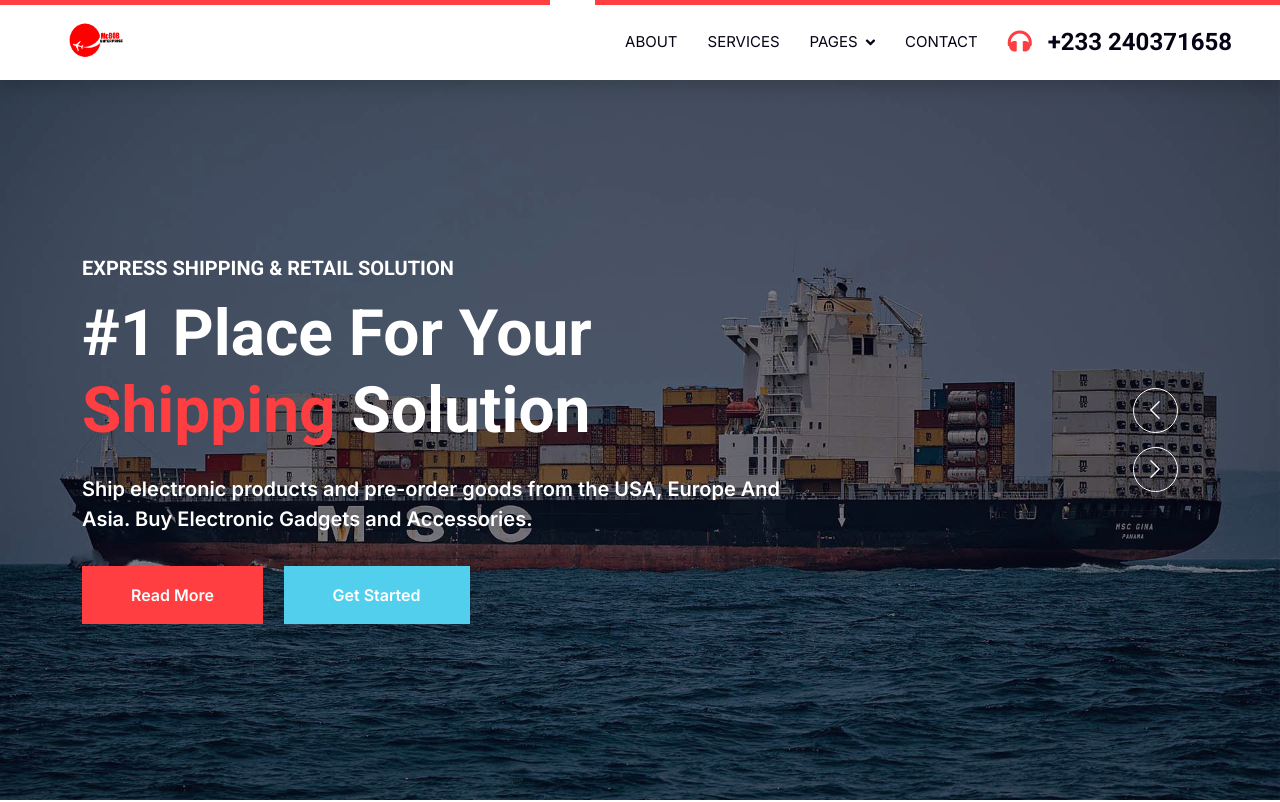
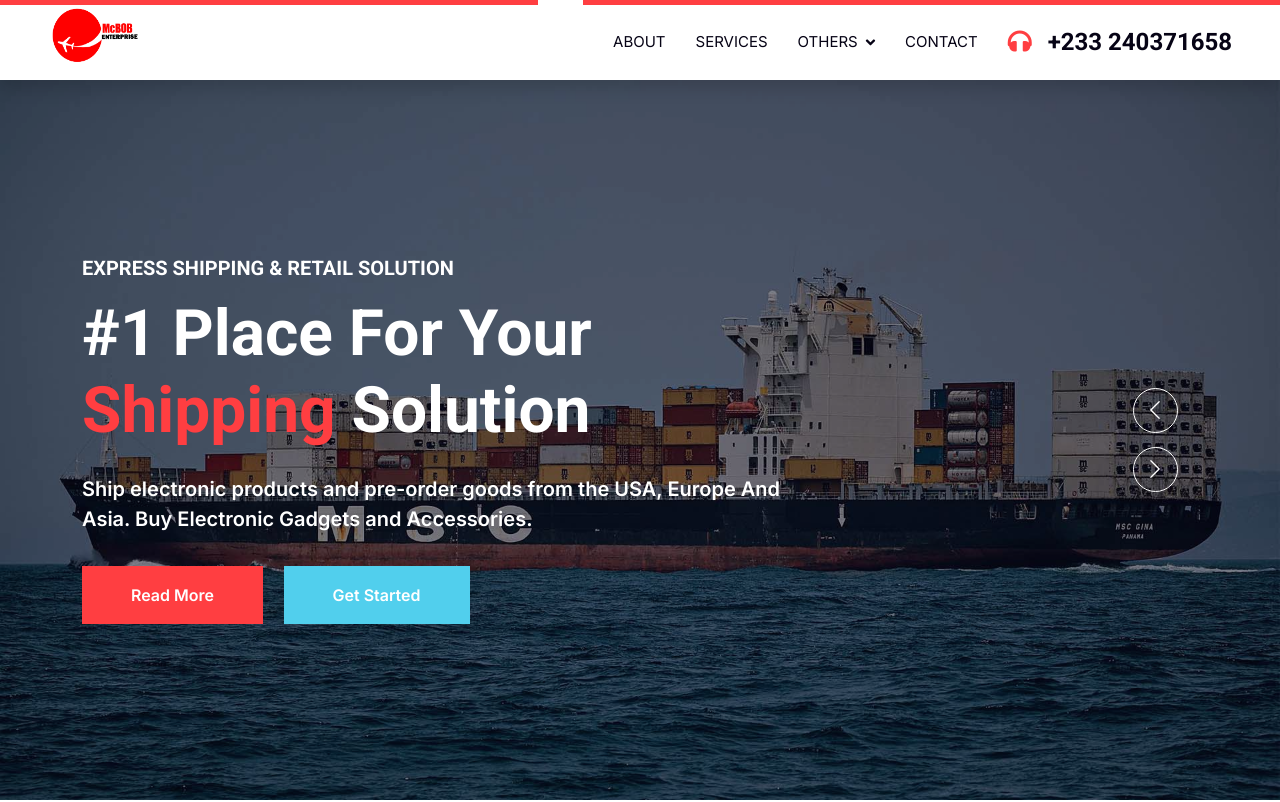
Before and after one commit to princebobby16/mcbob-website, a plain HTML site: page index.html in a window 1280 px wide. Shown: the top 802 px of the page. Drawn offline with nearby package versions, Linux system fonts and the light colour scheme.

Commit message:
logo update

```diff
--- a/css/style.css
+++ b/css/style.css
@@ -4,6 +4,14 @@
     --secondary: #51CFED;
     --light: #F8F2F0;
     --dark: #060315;
+}
+
+.logo {
+    -webkit-transform: scale(1.5);
+    -moz-transform: scale(1.5);
+    -o-transform: scale(1.5);
+    -ms-transform: scale(1.5);
+    transform: scale(1.6, 1.6);
 }
 
 .fw-medium {
--- a/index.html
+++ b/index.html
@@ -43,8 +43,8 @@
 
     <!-- Navbar Start -->
     <nav class="navbar navbar-expand-lg bg-white navbar-light shadow border-top border-5 border-primary sticky-top p-0">
-        <a href="index.html" class="navbar-brand d-flex align-items-sm-stretch px-lg-5">
-            <img src="img/logo-red.png" alt="MCBOB" width="100" height="70" class="d-inline-block align-top">
+        <a href="index.html" class="navbar-brand d-flex align-items-sm-center px-lg-5">
+            <img class="logo" src="img/logo-red.png" alt="MCBOB" width="100" height="70" class="d-inline-block align-top">
         </a>
         <button type="button" class="navbar-toggler me-4" data-bs-toggle="collapse" data-bs-target="#navbarCollapse">
             <span class="navbar-toggler-icon"></span>
@@ -55,7 +55,7 @@
                 <a href="about.html" class="nav-item nav-link">About</a>
                 <a href="service.html" class="nav-item nav-link">Services</a>
                 <div class="nav-item dropdown">
-                    <a href="#" class="nav-link dropdown-toggle" data-bs-toggle="dropdown">Pages</a>
+                    <a href="#" class="nav-link dropdown-toggle" data-bs-toggle="dropdown">Others</a>
                     <div class="dropdown-menu fade-up m-0">
                         <a href="price.html" class="dropdown-item">Pricing Plan</a>
                         <a href="feature.html" class="dropdown-item">Features</a>
@@ -440,7 +440,7 @@
                 <h1 class="mb-5">Expert Team Members</h1>
             </div>
             <div class="row g-4">
-                <div class="col-lg-3 col-md-6 wow fadeInUp" data-wow-delay="0.3s">
+                <div class="col-lg-3 col-md-3 wow fadeInUp" data-wow-delay="0.3s">
                     <div class="team-item p-4">
                         <div class="overflow-hidden mb-4">
                             <img class="img-fluid" src="img/team-1.jpg" alt="">
```
Also changed, not shown: img/favicon.ico.
